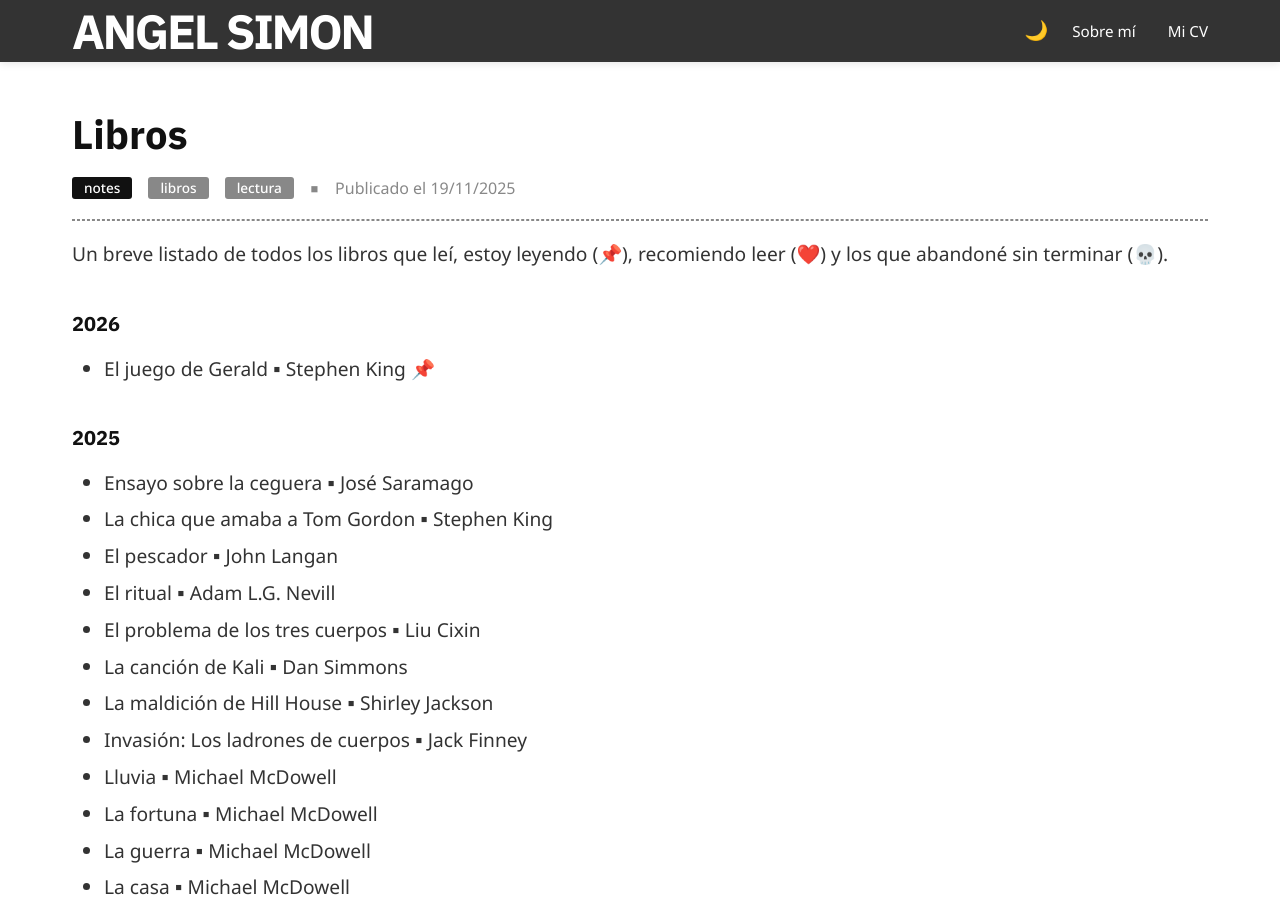
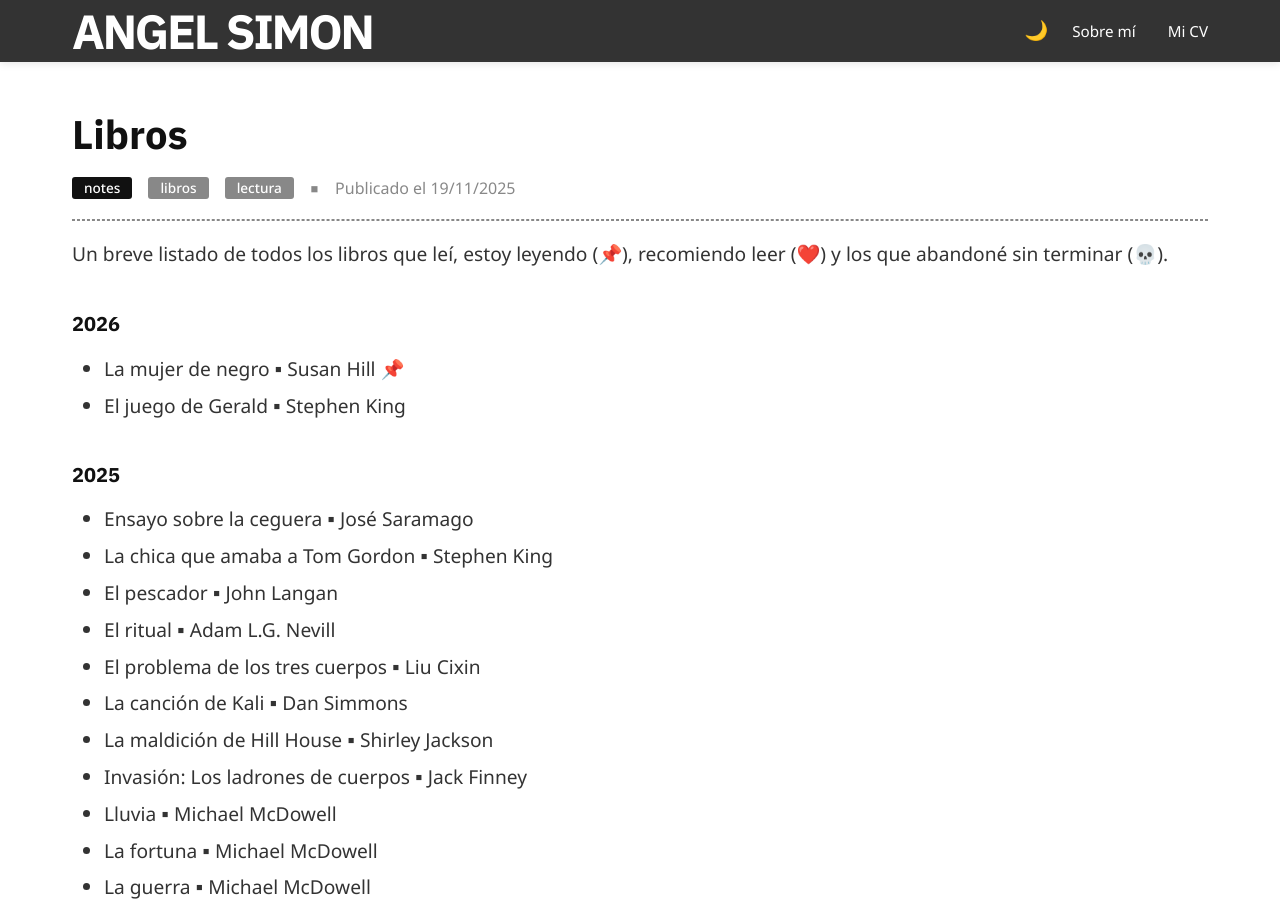
Before and after one commit to angelsimon/angelsimon.github.io, a Jekyll site: the page built from _posts/2025-11-19-Mis-libros.md, in a window 1280 px wide and 900 px high. Built offline with Jekyll 4.4.1, drawn with Linux system fonts in a browser that asks for light colours; comment, search, counter and statistics services are not loaded.

Commit message:
Update book list for 2026

```diff
--- a/_posts/2025-11-19-Mis-libros.md
+++ b/_posts/2025-11-19-Mis-libros.md
@@ -13,7 +13,8 @@ Un breve listado de todos los libros que leí, estoy leyendo (📌), recomiendo
 
 ### 2026
 
-- El juego de Gerald ▪ Stephen King 📌
+- La mujer de negro ▪ Susan Hill 📌
+- El juego de Gerald ▪ Stephen King
 
 ### 2025
 
```
